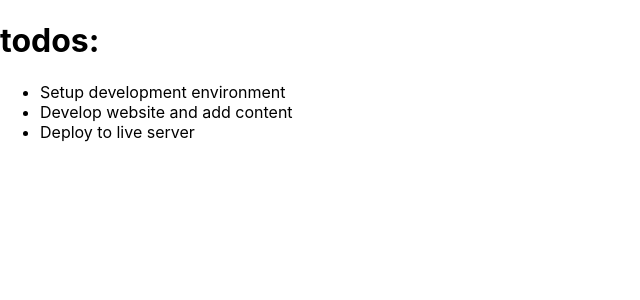
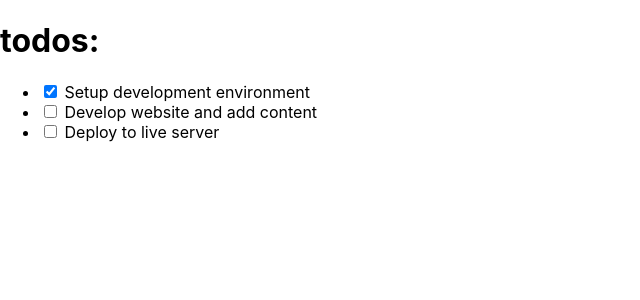
Before and after one commit to amrendrakind/ToDoApp_React_JS, a React (Create React App) app: page / in a window 1280 px wide. Shown: the top 300 px of the page, without its empty margins (0-640 px from the left). Built offline with nearby package versions, Linux system fonts and the light colour scheme.

Commit message:
Clicked handler implemented

```diff
--- a/src/components/TodoContainer.js
+++ b/src/components/TodoContainer.js
@@ -28,7 +28,6 @@ class TodoContainer extends React.PureComponent {
 
   render() {
     const { todos } = this.state;
-    // console.log(todos);
     return (
       <div>
         <Header />
--- a/src/components/TodoItem.js
+++ b/src/components/TodoItem.js
@@ -2,8 +2,20 @@ import React from 'react';
 import PropTypes from 'prop-types';
 
 function TodoItem(props) {
-  const { todo } = props;
-  return <li>{todo.title}</li>;
+  const { todo, handleChangeProps } = props;
+  const { title, completed, id } = todo;
+
+  return (
+    <li>
+      <input
+        type="checkbox"
+        checked={completed}
+        onChange={() => handleChangeProps(id)}
+      />
+      {' '}
+      {title}
+    </li>
+  );
 }
 
 export default TodoItem;
@@ -13,4 +25,5 @@ TodoItem.propTypes = {
     title: PropTypes.string.isRequired,
     completed: PropTypes.bool.isRequired,
   }).isRequired,
+  handleChangeProps: PropTypes.func.isRequired,
 };
--- a/src/components/TodosList.js
+++ b/src/components/TodosList.js
@@ -5,26 +5,39 @@ import TodoItem from './TodoItem';
 class TodosList extends React.PureComponent {
   constructor(props) {
     super(props);
-    this.state = {};
+    const { todos } = props;
+    this.state = {
+      todos,
+    };
+    this.handleChange = this.handleChange.bind(this);
   }
 
+  handleChange = (id) => {
+    console.log('clicked', id);
+  };
+
   render() {
-    const { todos } = this.props;
-    // console.log(todos[0].title);
+    const { todos } = this.state;
     return (
       <ul>
         {todos.map((todo) => (
-          <TodoItem key={todo.id} todo={todo} />
+          <TodoItem
+            key={todo.id}
+            todo={todo}
+            handleChangeProps={this.handleChange}
+          />
         ))}
       </ul>
     );
   }
 }
 TodosList.propTypes = {
-  todos: PropTypes.arrayOf(PropTypes.shape({
-    id: PropTypes.number.isRequired,
-    title: PropTypes.string.isRequired,
-    completed: PropTypes.bool.isRequired,
-  })).isRequired,
+  todos: PropTypes.arrayOf(
+    PropTypes.shape({
+      id: PropTypes.number.isRequired,
+      title: PropTypes.string.isRequired,
+      completed: PropTypes.bool.isRequired,
+    }),
+  ).isRequired,
 };
 export default TodosList;
```
